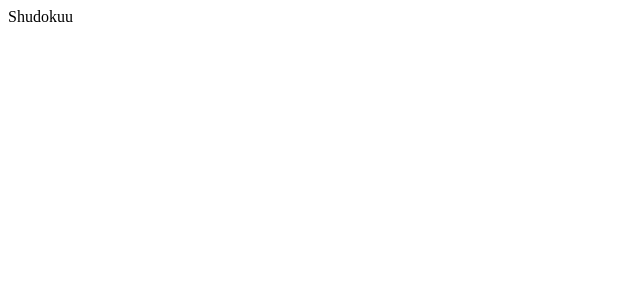
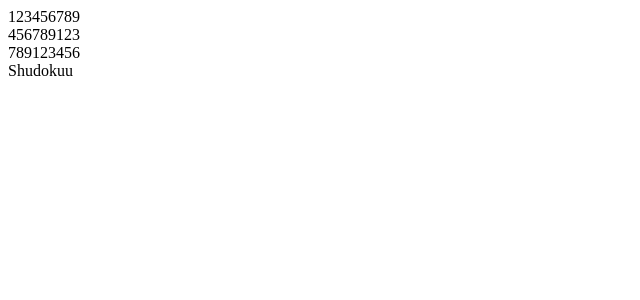
Before and after one commit to Rantelo/react-sudoku, a React app: page / in a window 1280 px wide. Shown: the top 300 px of the page, without its empty margins (0-640 px from the left). Built offline with nearby package versions, Linux system fonts and the light colour scheme.

Commit message:
First approach of a method to render the board

```diff
--- a/src/App.js
+++ b/src/App.js
@@ -1,9 +1,32 @@
 import React from 'react';
 
 export default class App extends React.Component {
-  render() {
+  constructor(props) {
+    super(props);
+    this._generateRow = this._generateRow.bind(this);
+  }
+  _generateRow(arr, row) {
     return (
       <div>
+        {arr.map((element,index) => {
+          return(
+            <div key={`${row}-${index}`} className={'box'}> {element}</div>
+          );
+        })}
+      </div>
+    )
+  }
+  render() {
+    let sudoku = [
+      [1,2,3,4,5,6,7,8,9],
+      [4,5,6,7,8,9,1,2,3],
+      [7,8,9,1,2,3,4,5,6]
+    ];
+    let rows = sudoku.map((row, index) => this._generateRow(row,index));
+
+    return (
+      <div>
+        {rows}
         Shudokuu
       </div>
     );
```
